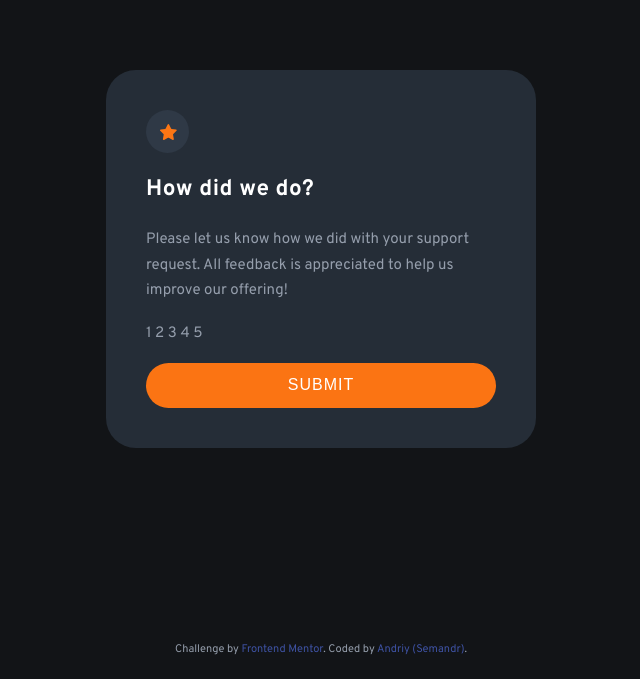
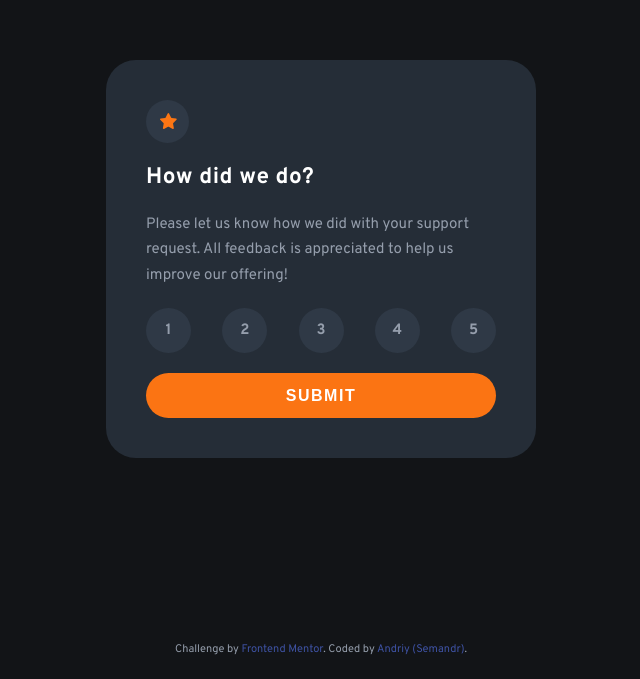
Before and after one commit to Semandr/interactive-rating-component, a plain HTML site: page index.html in a window 1280 px wide. Shown: the part 121-800 px from the top of the page, without its empty margins (319-959 px from the left). Drawn offline with Linux system fonts and the light colour scheme.

Commit message:
add styling for section ~choise~

```diff
--- a/index.html
+++ b/index.html
@@ -31,7 +31,30 @@
             Please let us know how we did with your support request. All
             feedback is appreciated to help us improve our offering!
           </p>
-          1 2 3 4 5
+          <form class="form">
+            <fieldset class="form__options rating">
+              <label class="rating__label">
+                <input class="rating__input" type="radio" name="rating" id="" />
+                <span class="rating__value">1</span>
+              </label>
+              <label class="rating__label">
+                <input class="rating__input" type="radio" name="rating" />
+                <span class="rating__value">2</span>
+              </label>
+              <label class="rating__label">
+                <input class="rating__input" type="radio" name="rating" />
+                <span class="rating__value">3</span>
+              </label>
+              <label class="rating__label">
+                <input class="rating__input" type="radio" name="rating" />
+                <span class="rating__value">4</span>
+              </label>
+              <label class="rating__label">
+                <input class="rating__input" type="radio" name="rating" />
+                <span class="rating__value">5</span>
+              </label>
+            </fieldset>
+          </form>
           <button class="btn btn__submit" type="submit">Submit</button>
         </section>
         <section class="section section__output">
@@ -40,12 +63,6 @@
           out of 5 Thank you! We appreciate you taking the time to give a
           rating. If you ever need more support, don’t hesitate to get in touch!
         </section>
-
-        <!-- Rating state end -->
-
-        <!-- Thank you state start -->
-
-        <!-- Thank you state end -->
       </main>
       <footer class="footer">
         <div class="attribution">
--- a/sass/_components.scss
+++ b/sass/_components.scss
@@ -15,7 +15,6 @@
   text-transform: uppercase;
 
   &__star {
-    // margin-bottom: 3rem;
     padding-left: 1px;
     width: 4.3rem;
     height: 4.3rem;
@@ -27,7 +26,19 @@
     background-color: var(--c-primary);
     color: var(--c-white);
     font-size: 1.6rem;
-    letter-spacing: 1px;
+    font-weight: 700;
+    letter-spacing: 1.5px;
+    transition: all 0.4s ease-in;
+    &:hover {
+      background: var(--c-white);
+      color: var(--c-primary);
+    }
+  }
+  &__form {
+    position: relative;
+    width: 4.5rem;
+    height: 4.5rem;
+    transition: all 0.4s ease-in;
   }
 }
 
@@ -35,9 +46,82 @@
   font-weight: 700;
   color: var(--c-white);
   letter-spacing: 0.5px;
-  line-height: 1.5;
 }
 
 .paragraph {
   line-height: 1.7;
 }
+
+//////////////////////////
+.form {
+  &__options {
+    border: none;
+  }
+
+  // &__input {
+  //   width: 4.5rem;
+  //   height: 4.5rem;
+  //   opacity: 0;
+
+  //   position: absolute;
+  //   cursor: pointer;
+
+  //   transition: all 0.3s ease;
+  // }
+  // &__answer {
+  //   top: 50%;
+  //   left: 50%;
+  // }
+  // &__number {
+  //   color: var(--c-medium-grey);
+  // }
+}
+// .btn__form:hover .form__input {
+//   background-color: white;
+// }
+
+.rating {
+  // container
+  position: relative;
+  display: flex;
+  justify-content: space-between;
+  align-items: center;
+  &__label {
+    position: relative;
+  }
+
+  &__input {
+    appearance: none;
+    // -webkit-appearance: none;
+    cursor: pointer;
+
+    position: absolute;
+    top: 0;
+    left: 0;
+    width: 4.5rem;
+    height: 4.5rem;
+  }
+  &__value {
+    // display: inline-block;
+    display: flex;
+    align-items: center;
+    justify-content: center;
+    position: relative;
+    width: 4.5rem;
+    height: 4.5rem;
+    background: var(--c-dark-blue-1);
+    border-radius: 10rem;
+    font-weight: 700;
+    cursor: pointer;
+    transition: all 0.3s ease;
+
+    &:hover {
+      background: var(--c-primary);
+      color: var(--c-white);
+    }
+  }
+}
+.rating__input:checked ~ .rating__value {
+  background: var(--c-light-grey);
+  color: var(--c-white);
+}
```
Also changed, not shown: css/main.min.css, 1 other file.
